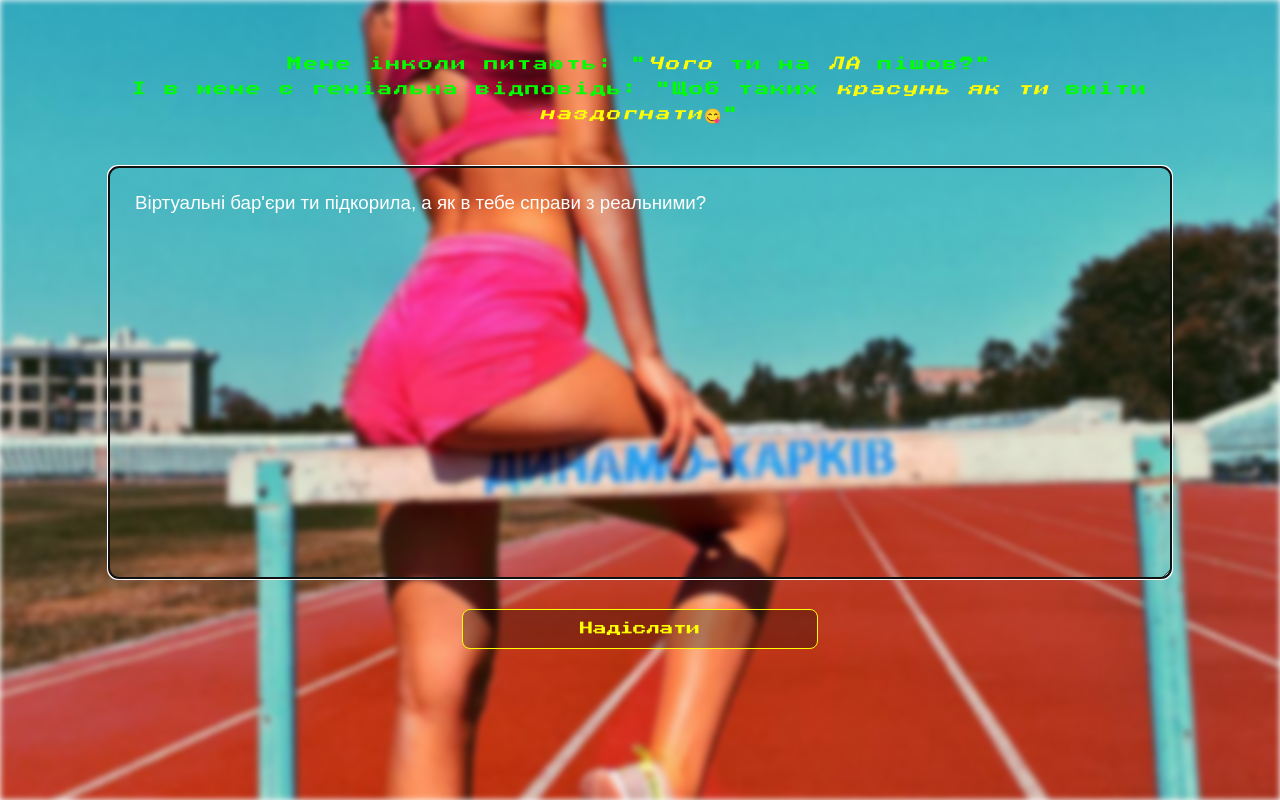
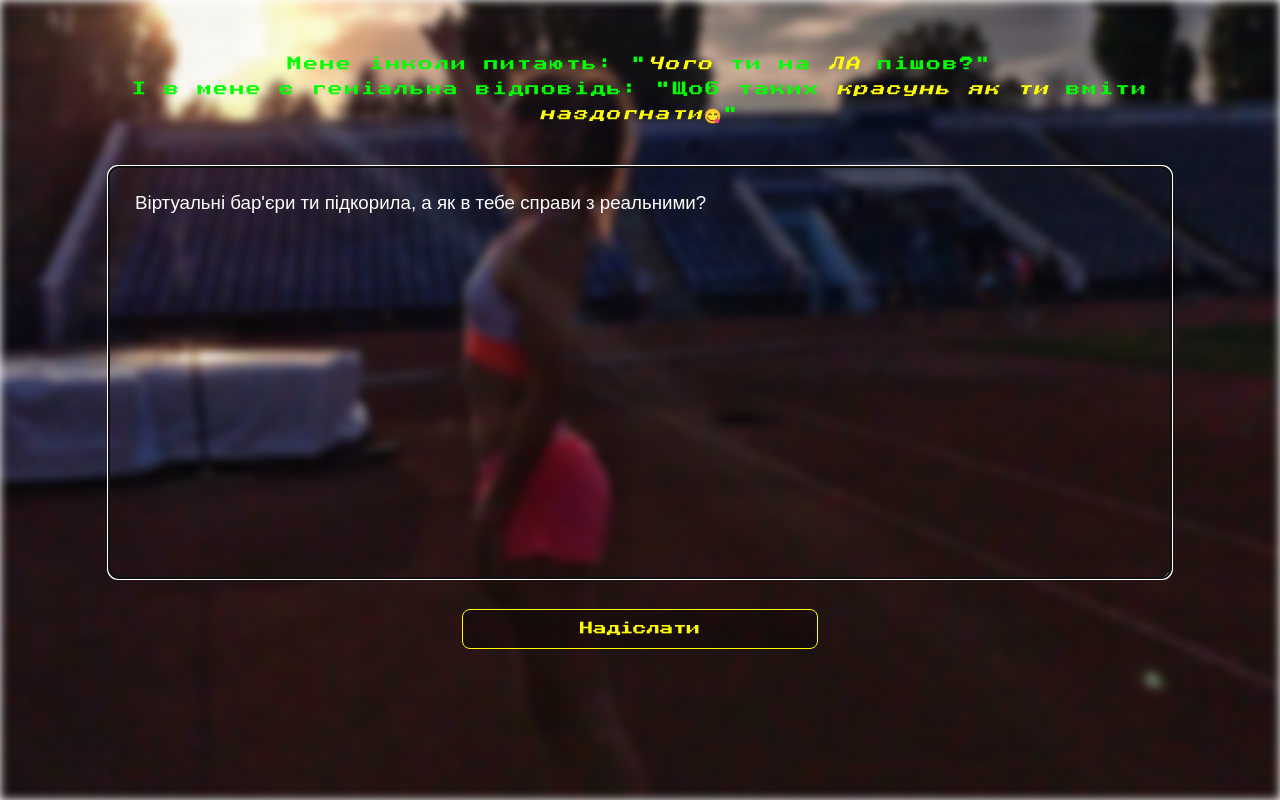
Before and after one commit to BarsOneK/Quest, a Django app: page /info_3/ in a window 1280 px wide. Run offline with Django 3.2, Linux system fonts and the light colour scheme.

Commit message:
Update info3.css

```diff
--- a/mysite/static/css/info3.css
+++ b/mysite/static/css/info3.css
@@ -3,8 +3,8 @@ body::before {
   position: fixed;
   left: 0; right: 0;
   top: 0; bottom: 0;
-  background: url('../img/la.png') center / cover no-repeat;
-  filter: blur(3px);
+  background: url('../img/la.JPG') center / cover no-repeat;
+  filter: blur(5px);
   z-index: -2;
 }
 body {
```
